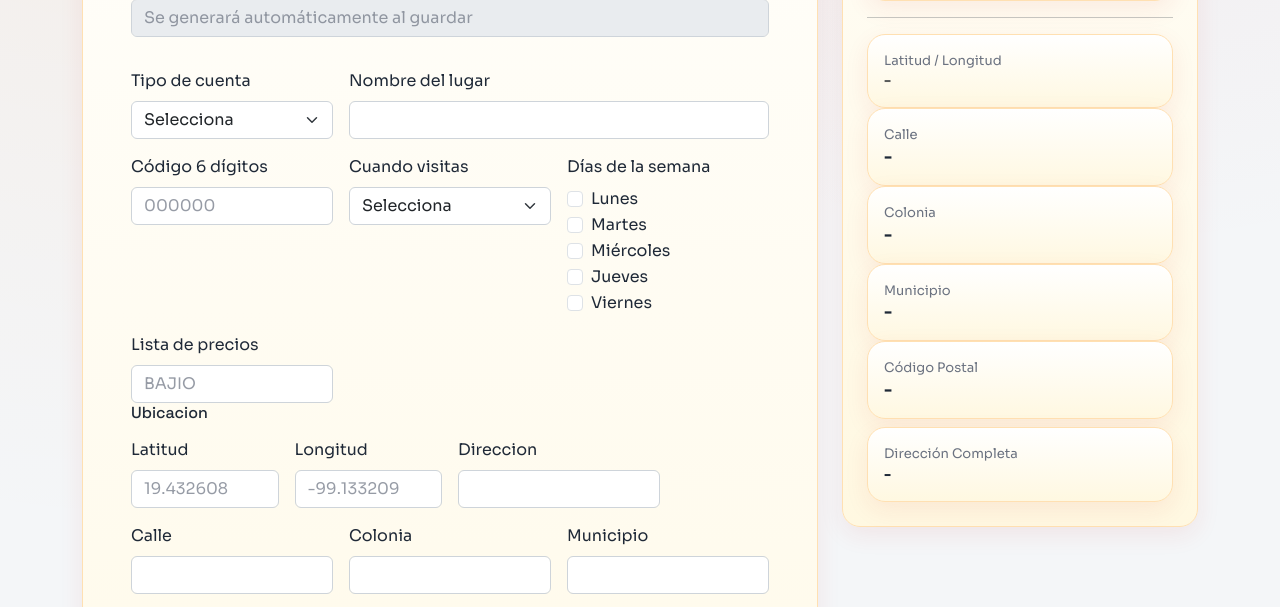
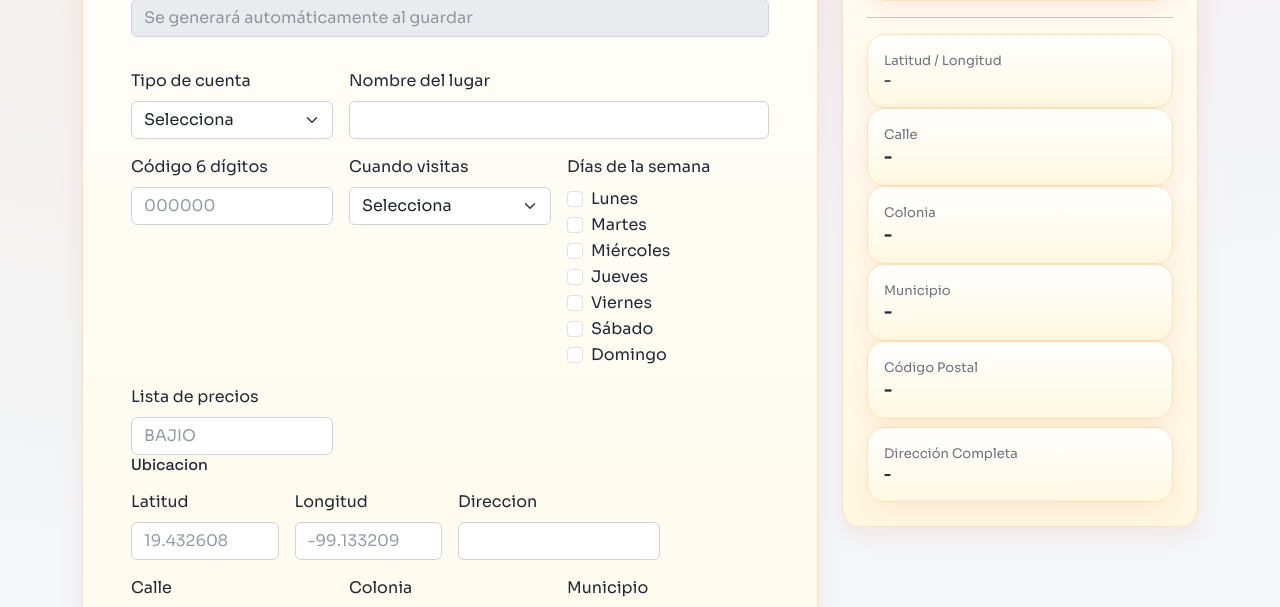
Before and after one commit to Starligth99/Corralon, a Django app: template vehiculos/templates/Vehiculos/operador.html in a window 1280 px wide. Shown: the part 615-1222 px from the top of the page. Run offline with Django 5.2, Linux system fonts and the light colour scheme; the template is opened without the code that fills it: most values are stand-ins (such as "Sample title", 1, 10 or a date in 2020); some libraries are stand-ins or nearby versions.

Commit message:
bugs resueltos pt8

```diff
--- a/vehiculos/templates/Vehiculos/operador.html
+++ b/vehiculos/templates/Vehiculos/operador.html
@@ -118,6 +118,14 @@
                   <div class="form-check">
                     <input class="form-check-input" type="checkbox" name="dias_visita" value="viernes" {% if "viernes" in form_values.dias_visita %}checked{% endif %}>
                     <label class="form-check-label">Viernes</label>
+                  </div>
+                  <div class="form-check">
+                    <input class="form-check-input" type="checkbox" name="dias_visita" value="sabado" {% if "sabado" in form_values.dias_visita %}checked{% endif %}>
+                    <label class="form-check-label">Sábado</label>
+                  </div>
+                  <div class="form-check">
+                    <input class="form-check-input" type="checkbox" name="dias_visita" value="domingo" {% if "domingo" in form_values.dias_visita %}checked{% endif %}>
+                    <label class="form-check-label">Domingo</label>
                   </div>
                 </div>
                 {% if rol != 'promotor'%}
```
Also changed, not shown: vehiculos/templates/Vehiculos/editar_cliente.html (+8 -0 lines).
